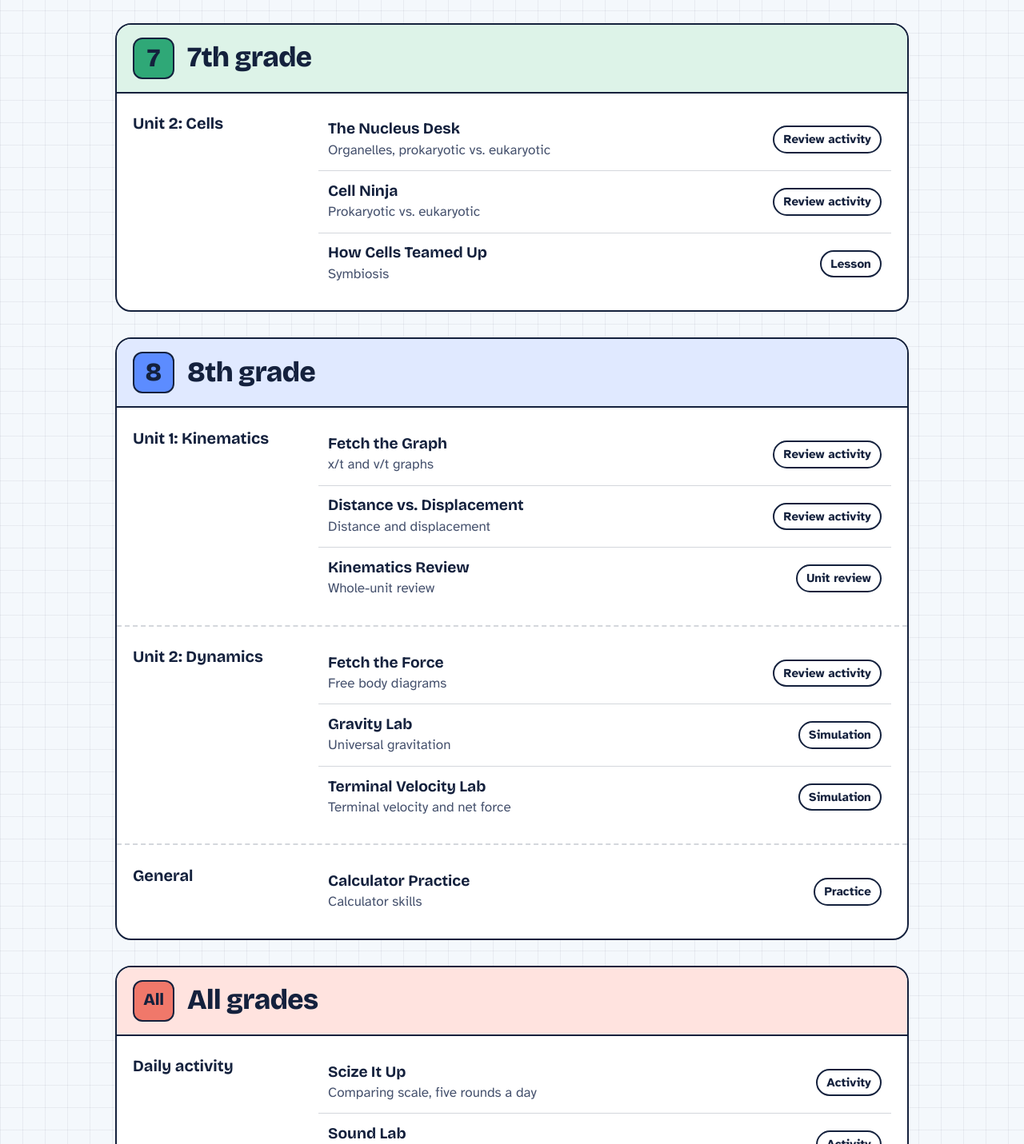
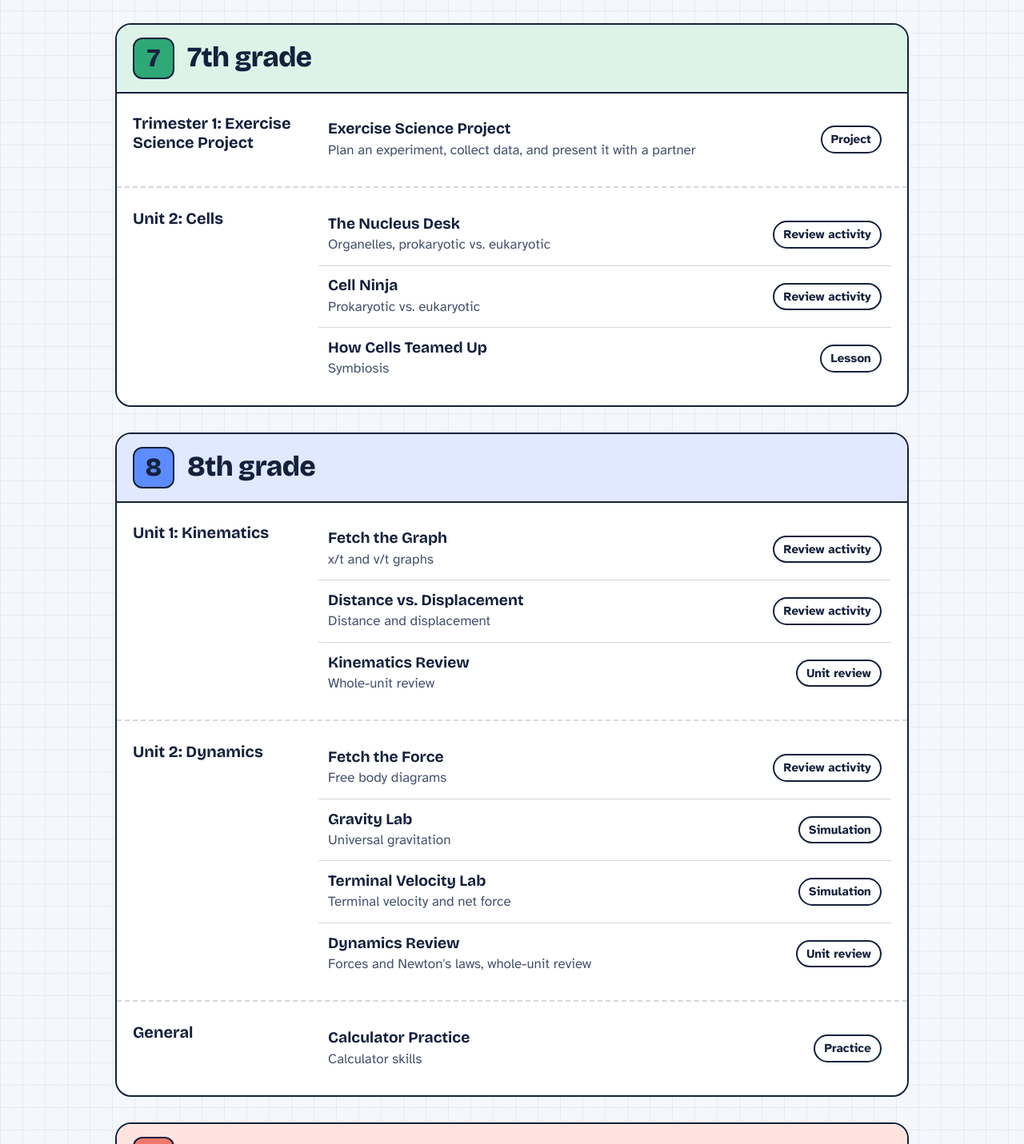
Before and after one commit to rward-prog/mr-ward-hub, a plain HTML site: page index.html in a window 1280 px wide. Shown: the part 1219-2650 px from the top of the page at 80% size. Drawn offline with nearby package versions, Linux system fonts and the light colour scheme.

Commit message:
Update index.html

```diff
--- a/index.html
+++ b/index.html
@@ -369,7 +369,7 @@
 /* ============================================================
    EDIT YOUR PROJECTS HERE
    To add a project: copy a { title, topic, type, url } line into
-   the right unit. Types: Review activity, Unit review, Simulation, Activity, Lesson, Practice.
+   the right unit. Types: Review activity, Unit review, Simulation, Activity, Project, Lesson, Practice.
    To add a unit: copy a { name, projects: [...] } block.
    Later, swap the vercel.app links for clean subdomains,
    like https://energy.robmward.com
@@ -391,6 +391,12 @@ const HUB = [
   {
     name: "7th grade", num: "7", color: "#2FA877", tint: "#DDF3E8",
     units: [
+      {
+        name: "Trimester 1: Exercise Science Project",
+        projects: [
+          { title: "Exercise Science Project", topic: "Plan an experiment, collect data, and present it with a partner", type: "Project", url: "https://tri-1-7thgrade-project.vercel.app/" }
+        ]
+      },
       {
         name: "Unit 2: Cells",
         projects: [
@@ -417,7 +423,8 @@ const HUB = [
         projects: [
           { title: "Fetch the Force", topic: "Free body diagrams", type: "Review activity", url: "https://fetch-the-force.vercel.app/" },
           { title: "Gravity Lab", topic: "Universal gravitation", type: "Simulation", url: "https://universal-gravity-sim.vercel.app/" },
-          { title: "Terminal Velocity Lab", topic: "Terminal velocity and net force", type: "Simulation", url: "https://terminal-velocity-practice.vercel.app/" }
+          { title: "Terminal Velocity Lab", topic: "Terminal velocity and net force", type: "Simulation", url: "https://terminal-velocity-practice.vercel.app/" },
+          { title: "Dynamics Review", topic: "Forces and Newton's laws, whole-unit review", type: "Unit review", url: "https://8th-grade-unit-2review-sitefull.vercel.app/8/forces/" }
         ]
       },
       {
@@ -449,6 +456,7 @@ const FILTERS = [
   { value: "Review activity", label: "Review activities" },
   { value: "Unit review", label: "Unit reviews" },
   { value: "Simulation", label: "Simulations" },
+  { value: "Project", label: "Projects" },
   { value: "Activity", label: "Activities" },
   { value: "Lesson", label: "Lessons" },
   { value: "Practice", label: "Practice" }
```
